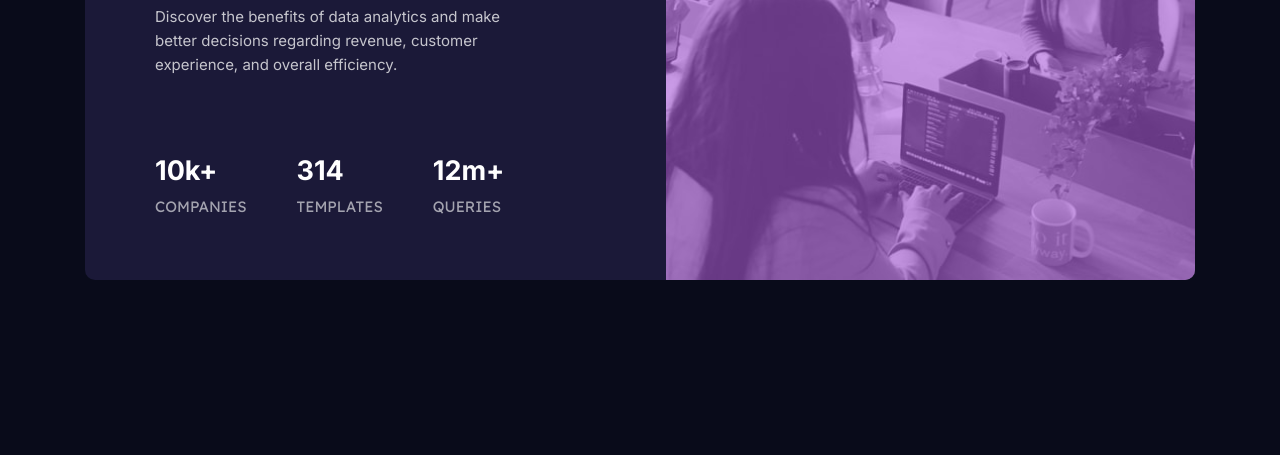
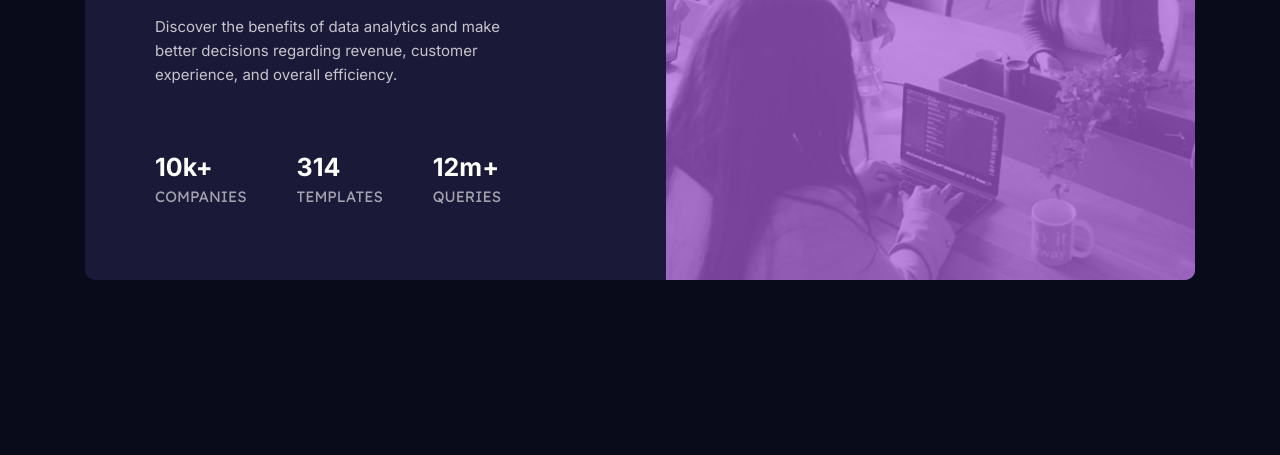
Before and after one commit to Glory-Dev/Frontend-Mentor-Stats-preview-card-component, a plain HTML site: page index.html in a window 1280 px wide. Shown: the part 345-800 px from the top of the page. Drawn offline with Linux system fonts and the light colour scheme.

Commit message:
Add files via upload

```diff
--- a/main.css
+++ b/main.css
@@ -56,7 +56,7 @@ body {
   left: 0;
   width: 100%;
   height: 100%;
-  opacity: 0.6;
+  opacity: 0.7;
   background-color: var(--accent);
 }
 @media (min-width: 992px) {
@@ -86,7 +86,7 @@ body {
 }
 @media (min-width: 992px) {
   .card > .content {
-    padding: 20px 0 0 70px;
+    padding: 30px 0 0 70px;
   }
   .card > .content .text h2 {
     font-size: 38px;
@@ -96,7 +96,7 @@ body {
   }
 }
 .card > .content .stats {
-  margin-top: 50px;
+  margin-top: 40px;
 }
 .card > .content .stat h3 {
   font-size: 25px;
@@ -112,8 +112,4 @@ body {
     display: flex;
     gap: 50px;
   }
-  .card > .content .stat h3 {
-    font-size: 27px;
-    margin-bottom: 10px;
-  }
 }
```
Also changed, not shown: 1 other file.
